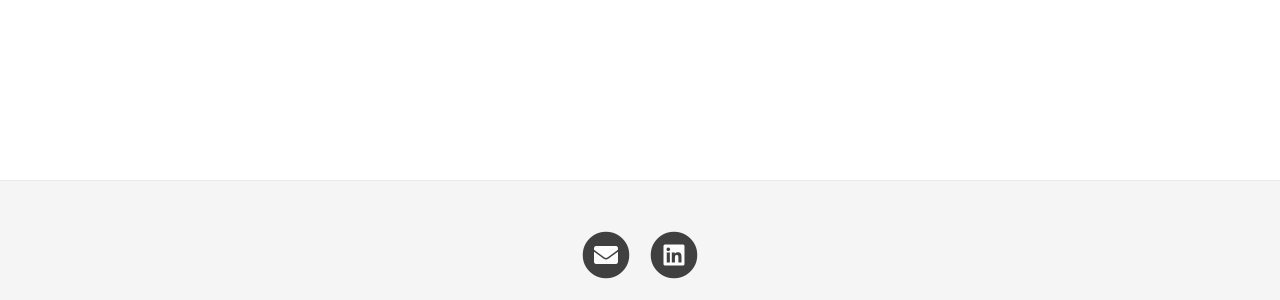
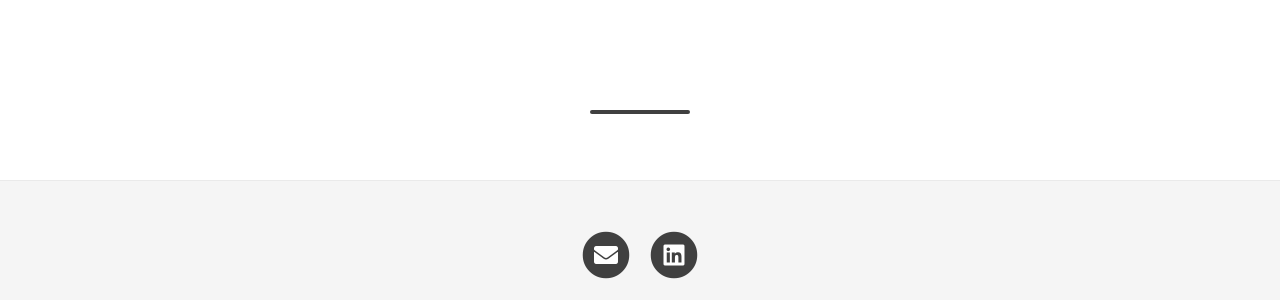
Before and after one commit to Ao-Collaboration/Ao-Collaboration.github.io, a Jekyll site: the page built from index.md, in a window 1280 px wide and 1035 px high. Shown: the part 630-930 px from the top of the window. Built offline with Jekyll 4.4.1, drawn with Linux system fonts in a browser that asks for light colours; nearby versions of some CDN libraries.

Commit message:
HR for posts on homepage

```diff
--- a/_layouts/home.html
+++ b/_layouts/home.html
@@ -8,7 +8,9 @@ layout: page
 
 {% assign posts = paginator.posts | default: site.posts %}
 
+{% if posts %}
 <div class="posts-list">
+  <hr class="small" />
   {% for post in posts %}
   <article class="post-preview">
     <a href="{{ post.url | relative_url }}">
@@ -60,6 +62,7 @@ layout: page
    </article>
   {% endfor %}
 </div>
+{% endif %}
 
 {% if paginator.total_pages > 1 %}
 <ul class="pagination main-pager">
--- a/assets/css/main.css
+++ b/assets/css/main.css
@@ -438,7 +438,7 @@ footer .footer-custom-content {
 /* --- Post preview --- */
 
 .posts-list {
-  margin-top: 1.5em;
+  margin-top: 10em;
 }
 
 .post-preview {
```
